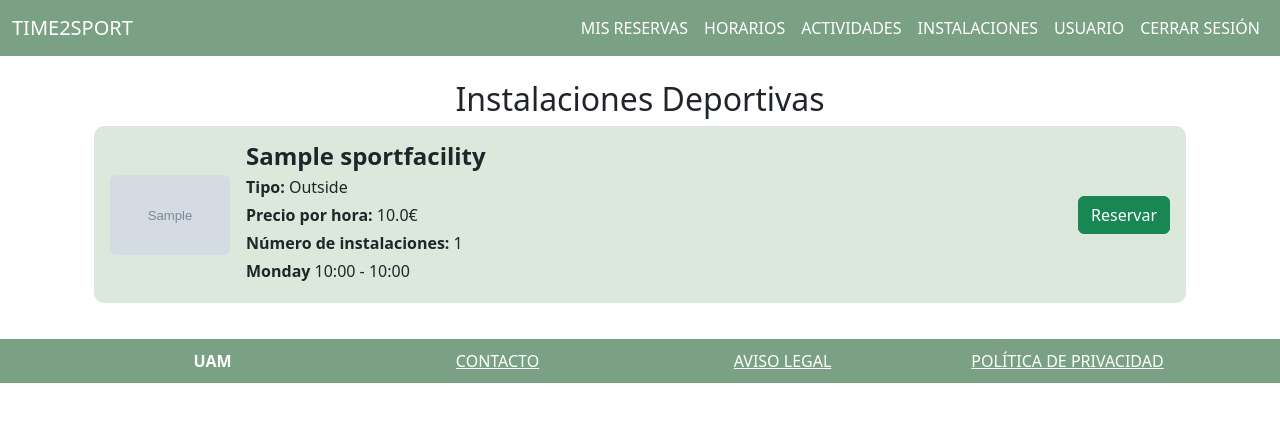
After one commit to esthermtnz/Time2Sport, a Django app: page /time2sport/facilities/ in a window 1280 px wide. The commit adds this page. Shown: the top 422 px of the page. Run offline with Django 5.2, Linux system fonts and the light colour scheme; tables that the repository leaves empty hold one stand-in row (values such as "Sample post"); grey boxes marked "Sample" are stand-in pictures.

Commit message:
starting sport facilities

```diff
--- a/time2sport/gestion_deportiva/templates/base.html
+++ b/time2sport/gestion_deportiva/templates/base.html
@@ -42,7 +42,7 @@
                     <li class="nav-item"><a class="nav-link text-white" href="#">MIS RESERVAS</a></li>
                     <li class="nav-item"><a class="nav-link text-white" href="#">HORARIOS</a></li>
                     <li class="nav-item"><a class="nav-link text-white" href="{% url 'all_activities' %}">ACTIVIDADES</a></li>
-                    <li class="nav-item"><a class="nav-link text-white" href="#">INSTALACIONES</a></li>
+                    <li class="nav-item"><a class="nav-link text-white" href="{% url 'all_facilities' %}">INSTALACIONES</a></li>
                     <li class="nav-item"><a class="nav-link text-white" href="#">USUARIO</a></li>
                     <li class="nav-item"><a class="nav-link text-white" href="#">CERRAR SESIÓN</a></li>
                 </ul>
--- /dev/null
+++ b/time2sport/gestion_deportiva/templates/facilities/all_facilities.html
@@ -0,0 +1,33 @@
+{% extends 'base.html' %}
+{% block content %}
+<div class="container mt-4">
+    <h2 class="text-center">Instalaciones Deportivas</h2>
+    <div class="row">
+        {% for facility in facilities %}
+        <div class="col-12 mb-3">
+            <div class="d-flex align-items-center p-3" style="background-color: #dbe8db; border-radius: 10px;">
+                <div style="flex: 0 0 120px; height: 100%; overflow: hidden;">
+                    {% if facility.photos.all %}
+                        <img src="{{ facility.photos.first.image.url }}" class="img-fluid rounded" style="width: 120px; height: 80px; object-fit: cover;" alt="{{ facility.name }}">
+                    {% else %}
+                        <img src="/static/default_facility.jpg" class="img-fluid rounded" style="width: 120px; height: 80px; object-fit: cover;" alt="Sin imagen">
+                    {% endif %}
+                </div>
+                <div class="flex-grow-1 ms-3">
+                    <h4 class="fw-bold mb-1">{{ facility.name }}</h4>
+                    <p class="mb-1"><strong>Tipo:</strong> {{ facility.get_facility_type_display }}</p>
+                    <p class="mb-1"><strong>Precio por hora:</strong> {{ facility.hour_price }}€</p>
+                    <p class="mb-1"><strong>Número de instalaciones:</strong> {{ facility.numberOf_facilities }}</p>
+                    {% for schedule in facility.schedules.all %}
+                        <p class="mb-1"><strong>{{ schedule.get_day_of_week_display }}</strong> {{ schedule.hour_begin|time:"H:i" }} - {{ schedule.hour_end|time:"H:i" }}</p>
+                    {% endfor %}
+                </div>
+                <div>
+                    <a href="{% url 'facility_detail' facility.id %}" class="btn btn-success">Reservar</a>
+                </div>
+            </div>
+        </div>
+        {% endfor %}
+    </div>
+</div>
+{% endblock %}
--- a/time2sport/gestion_deportiva/urls.py
+++ b/time2sport/gestion_deportiva/urls.py
@@ -1,7 +1,9 @@
 from django.urls import path
-from .views import all_activities, activity_detail
+from .views import all_activities, activity_detail, all_facilities, facility_detail
 
 urlpatterns = [
     path('activities/', all_activities, name='all_activities'),
     path('activities/<int:activity_id>/', activity_detail, name='activity_detail'),
+    path('facilities/', all_facilities, name='all_facilities'),
+    path('facilities/<int:facility_id>/', facility_detail, name='facility_detail'),
 ]
--- a/time2sport/gestion_deportiva/views.py
+++ b/time2sport/gestion_deportiva/views.py
@@ -1,5 +1,5 @@
 from django.shortcuts import render, get_object_or_404
-from .models import Activity
+from .models import Activity, SportFacility
 
 def all_activities(request):
     activities = Activity.objects.prefetch_related('photos').all()
@@ -8,3 +8,11 @@ def all_activities(request):
 def activity_detail(request, activity_id):
     activity = get_object_or_404(Activity, pk=activity_id)
     return render(request, 'activities/activity_detail.html', {'activity': activity})
+
+def all_facilities(request):
+    facilities = SportFacility.objects.prefetch_related('photos').all()
+    return render(request, 'facilities/all_facilities.html', {'facilities': facilities})
+
+def facility_detail(request, facility_id):
+    facility = get_object_or_404(SportFacility, pk=facility_id)
+    return render(request, 'facilities/facility_detail.html', {'facility': facility})
```
Also changed, not shown: time2sport/gestion_deportiva/templates/facilities/facility_detail.html (added, +42 -0 lines).
